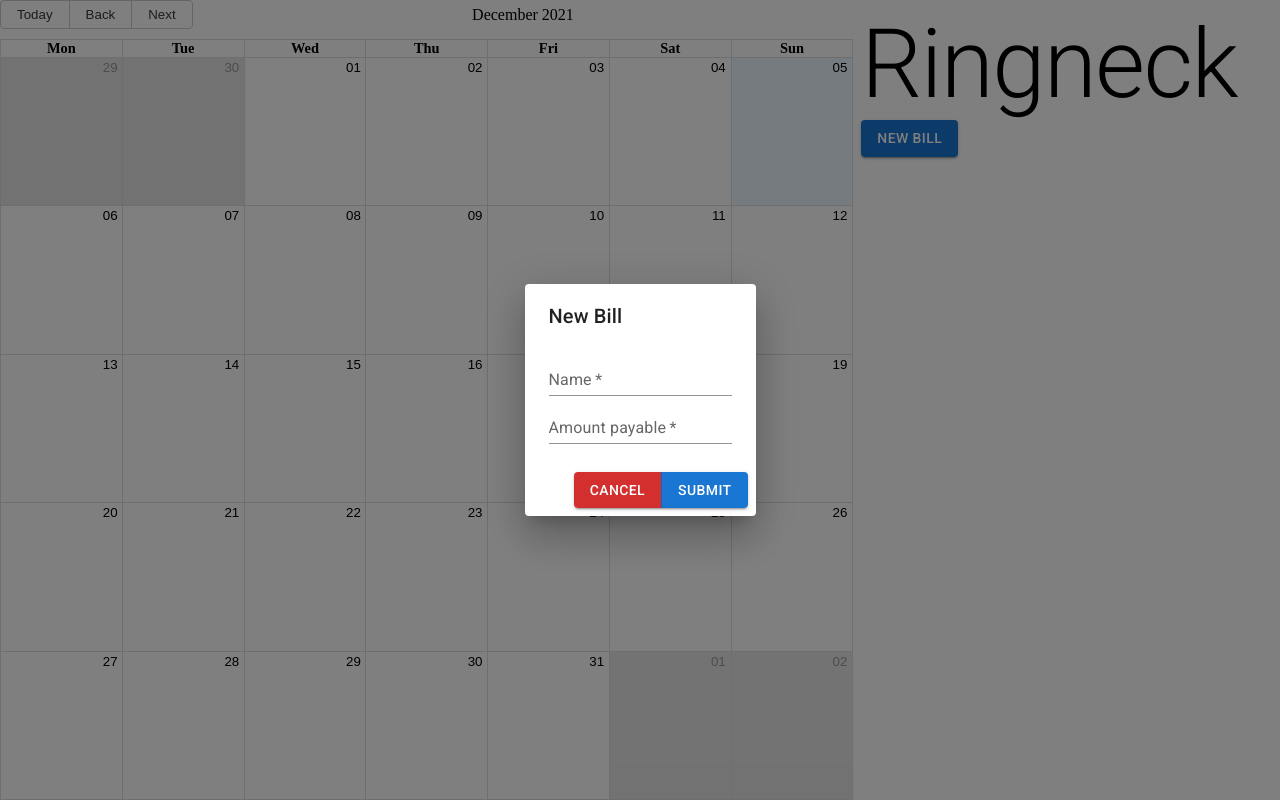
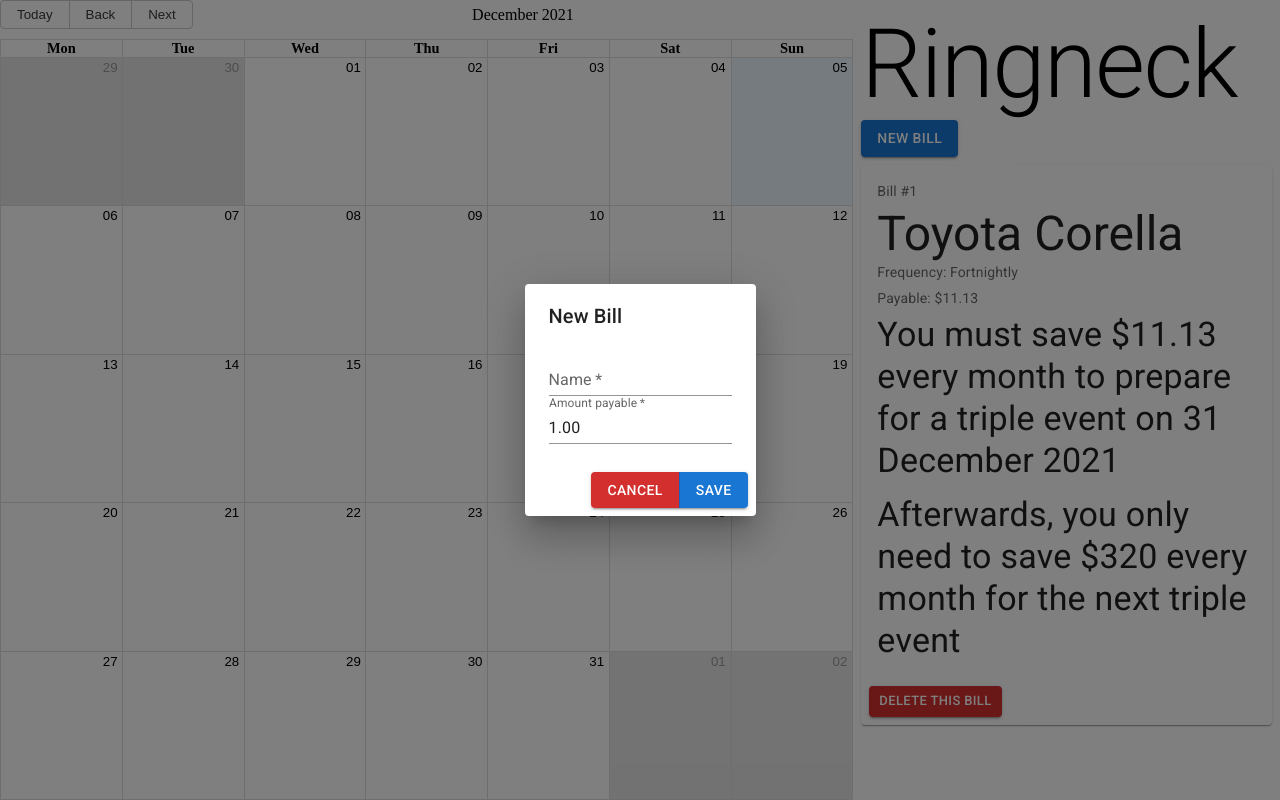
Before and after one commit to christianceb/ringneck, a React (Create React App) app: page / in a window 1280 px wide. Both pictures are taken after a click on the button "NEW BILL". Built offline with nearby package versions, Linux system fonts and the light colour scheme.

Commit message:
Implement addition of bills through New Bill - tsconfig.json tweaked to allow shortcuts in importing (warning: may cause a lot of problems when being prepped for use for GitHub pages)

```diff
--- a/src/Entity/Bill.ts
+++ b/src/Entity/Bill.ts
@@ -3,30 +3,16 @@
 
 export default class Bill
 {
-    static lastId: number = 0;
-
-    public id: number;
     public calculationResult?: CalculationResult;
 
     constructor(
-        public amount: number,
-        public due: Date,
-        public frequency: Frequency,
+        public amount?: number,
+        public due?: Date|undefined|null,
+        public frequency?: Frequency,
         public name?: string,
-        id?: number
+        public id?: number
     )
     {
-        // Find us an Id
-        if (id == null) {
-            // Use last Id
-            this.id = Bill.lastId + 1;
-        }
-        else {
-            // Use provisioned Id
-            this.id = id;
-        }
 
-        // Increment last Id
-        Bill.lastId = this.id;
     }
 }
--- /dev/null
+++ b/src/Enums/FrequencyNames.ts
@@ -0,0 +1,13 @@
+import Frequency from "./Frequency";
+
+export type FrequencyInterface = {
+    [key in Frequency]: string;
+};
+
+const FrequencyNames: FrequencyInterface = {
+    [Frequency.Weekly]: "Weekly",
+    [Frequency.Fortnightly]: "Fortnightly",
+    [Frequency.Monthly]: "Monthly",
+};
+
+export default FrequencyNames;
--- a/src/Models/Bills.ts
+++ b/src/Models/Bills.ts
@@ -1,14 +1,29 @@
 import Bill from "../Entity/Bill";
+import Frequency from "../Enums/Frequency";
 
 export default class Bills {
     public items: Bill[] = [];
 
+    static lastId: number = 0;
+
     constructor()
     {
         this.clear();
+
+        this.store(new Bill(1113, new Date("2021-12-31"), Frequency.Fortnightly, "Toyota Corella"));
     }
 
     store(bill: Bill) : void {
+        // Find us an Id if not set. Otherwise, do nothing and implicitly use defined Id
+        if (bill.id == null) {
+            // Use last Id
+            bill.id = Bills.lastId + 1;
+        }
+
+        // Increment last Id
+        // TODO: what if the provisioned Id is less than Bills.lastId? 🤔
+        Bills.lastId = bill.id;
+
         this.items.push(bill);
     }
 
@@ -61,7 +76,7 @@
     }
 
     clear() : void {
-        Bill.lastId = 0;
+        Bills.lastId = 0;
         this.items = [];
     }
 
--- a/src/Views/Components/Bill.tsx
+++ b/src/Views/Components/Bill.tsx
@@ -1,7 +1,9 @@
 import { Card, CardActions, CardContent} from '@mui/material';
 import Button from '@mui/material/Button';
 import Typography from '@mui/material/Typography';
+import currency from 'currency.js';
 import BillEntity from '../../Entity/Bill';
+import FrequencyNames from 'Enums/FrequencyNames';
 
 const Bill = (props: BillComponentProps) =>
     <Card sx={{ mb: 1 }}>
@@ -10,10 +12,16 @@
                 Bill #{props.id}
             </Typography>
             <Typography variant="h3" component="div">
-                {props.bill.name}
+                { props.bill.name }
+            </Typography>
+            <Typography sx={{ fontSize: 14 }} color="text.secondary" gutterBottom>
+                Frequency: { props.bill.frequency ? FrequencyNames[props.bill.frequency] : "" }
+            </Typography>
+            <Typography sx={{ fontSize: 14 }} color="text.secondary" gutterBottom>
+                Payable: { currency(props.bill.amount ?? 0, { fromCents: true }).format() }
             </Typography>
             <Typography variant="h4" component="div" gutterBottom>
-                You must save {"$400"} every month to prepare for a triple event on {"31 December 2021"}
+                You must save { currency(props.bill.amount ?? 0, { fromCents: true }).format() } every month to prepare for a triple event on {"31 December 2021"}
             </Typography>
             <Typography variant="h4" component="div">
                 Afterwards, you only need to save {"$320"} every month for the next triple event
@@ -26,7 +34,7 @@
 
 interface BillComponentProps {
     bill: BillEntity
-    id: number
+    id?: number
 }
 
 export default Bill;
--- a/src/Views/Components/Bills.tsx
+++ b/src/Views/Components/Bills.tsx
@@ -17,7 +17,7 @@
             </Typography>
             <Box sx={{ mb: 1 }}>
                 <Button variant="contained" onClick={handleOpen}>New Bill</Button>
-                <NewBillDialog handleClose={handleClose} open={open} />
+                { open ? <NewBillDialog model={props.model} handleClose={handleClose} open={open} /> : null }
             </Box>
         </Grid>
         <Grid item xs={12}>
--- a/src/Views/Components/Bills/Forms/DatePicker.tsx
+++ b/src/Views/Components/Bills/Forms/DatePicker.tsx
@@ -1,4 +1,4 @@
-import { useState } from 'react';
+import { SetStateAction, Dispatch } from 'react';
 import TextField, { TextFieldProps } from '@mui/material/TextField';
 import AdapterMoment from '@mui/lab/AdapterMoment';
 import LocalizationProvider from '@mui/lab/LocalizationProvider';
@@ -10,19 +10,23 @@
   return <TextField {...params} />
 };
 
-export default function DatePicker() {
-  const [value, setValue] = useState<Date | null>(null);
-
+const DatePicker = (props: DatePickerParams) => {
   return (
     <LocalizationProvider dateAdapter={AdapterMoment}>
       <MuiDatePicker
         label="Due date"
-        value={value}
-        onChange={(newValue) => {
-          setValue(newValue);
-        }}
+        value={props.date}
+        onChange={(date: Date|null) => props.handleSet(date)}
         renderInput={DatePickerTextField}
+        inputFormat="D MMMM yyyy"
       />
     </LocalizationProvider>
   );
 }
+
+export default DatePicker;
+
+interface DatePickerParams {
+  date?: Date|null|undefined,
+  handleSet: Dispatch<SetStateAction<Date|null|undefined>>  // TODO: Really need a better way to say that `date` is nullable and not be explicit enough to mention all three possible types
+}
--- a/src/Views/Components/Bills/Forms/NewBill.tsx
+++ b/src/Views/Components/Bills/Forms/NewBill.tsx
@@ -1,11 +1,40 @@
 import TextField from '@mui/material/TextField';
+import currency from 'currency.js';
+import Bill from 'Entity/Bill';
+import { Dispatch, SetStateAction, useEffect, useState } from 'react';
 import BasicDatePicker from "./DatePicker";
 
-const NewBill = () =>
-    <>
-        <div><TextField variant="standard" required label="Name" /></div>
-        <div><TextField variant="standard" required label="Amount payable" type="number" /></div>
-        <BasicDatePicker />
-    </>
+const NewBill = (props: NewBillProps) => {
+    const [name, setName] = useState<string>();
+    const [amount, setAmount] = useState<currency>(currency("1.00"));
+    const [date, setDate] = useState<Date|null|undefined>(new Date()); // TODO: Really need a better way to say that `date` is nullable and not be explicit enough to mention all three possible types
+
+    useEffect(() => {
+        props.bill.name = name;
+        props.bill.amount = amount.intValue;
+        props.bill.due = date;
+
+        props.onChangeHandler(props.bill);
+    })
+
+    return <>
+        <div><TextField variant="standard" required label="Name" value={name} onChange={(event) => setName(event.target.value)} /></div>
+        <div>
+            <TextField
+                variant="standard"
+                required
+                label="Amount payable"
+                type="number"
+                value={amount}
+                onChange={(event) => setAmount(currency(event.target.value))} />
+        </div>
+        <BasicDatePicker date={date} handleSet={setDate} />
+    </>;
+}
 
 export default NewBill;
+
+interface NewBillProps {
+    bill: Bill;
+    onChangeHandler: Dispatch<SetStateAction<Bill>>;
+}
--- a/src/Views/Components/Bills/Modal/NewBillDialog.tsx
+++ b/src/Views/Components/Bills/Modal/NewBillDialog.tsx
@@ -1,17 +1,27 @@
 import { Dialog, DialogTitle, DialogContent, DialogActions, Button, ButtonGroup } from "@mui/material";
-import NewBillForm from "../Forms/NewBill";
+import NewBillForm from "Views/Components/Bills/Forms/NewBill";
+import BillsModel from 'Models/Bills';
+import BillsEntity from "Entity/Bill"
+import { useState } from "react";
 
-const NewBillDialog = (props: any) => {
+const NewBillDialog = (props: NewBillDialogProps) => {
+    const [bill, setBill] = useState(new BillsEntity());
+
+    const saveBill = () => {
+        props.model.store(bill);
+        props.handleClose();
+    }
+
     return <>
         <Dialog open={props.open} onClose={props.handleClose}>
             <DialogTitle>New Bill</DialogTitle>
             <DialogContent>
-                <NewBillForm />
+                <NewBillForm bill={bill} onChangeHandler={setBill} />
             </DialogContent>
             <DialogActions>
                 <ButtonGroup variant="contained">
                     <Button color="error" onClick={props.handleClose}>Cancel</Button>
-                    <Button>Submit</Button>
+                    <Button onClick={saveBill}>Save</Button>
                 </ButtonGroup>
             </DialogActions>
         </Dialog>
@@ -19,3 +29,9 @@
 }
 
 export default NewBillDialog;
+
+interface NewBillDialogProps {
+    model: BillsModel;
+    open: boolean;
+    handleClose: () => void;
+}
--- a/tsconfig.json
+++ b/tsconfig.json
@@ -1,5 +1,6 @@
 {
   "compilerOptions": {
+    "baseUrl": "./src",
     "target": "es5",
     "lib": [
       "dom",
```
